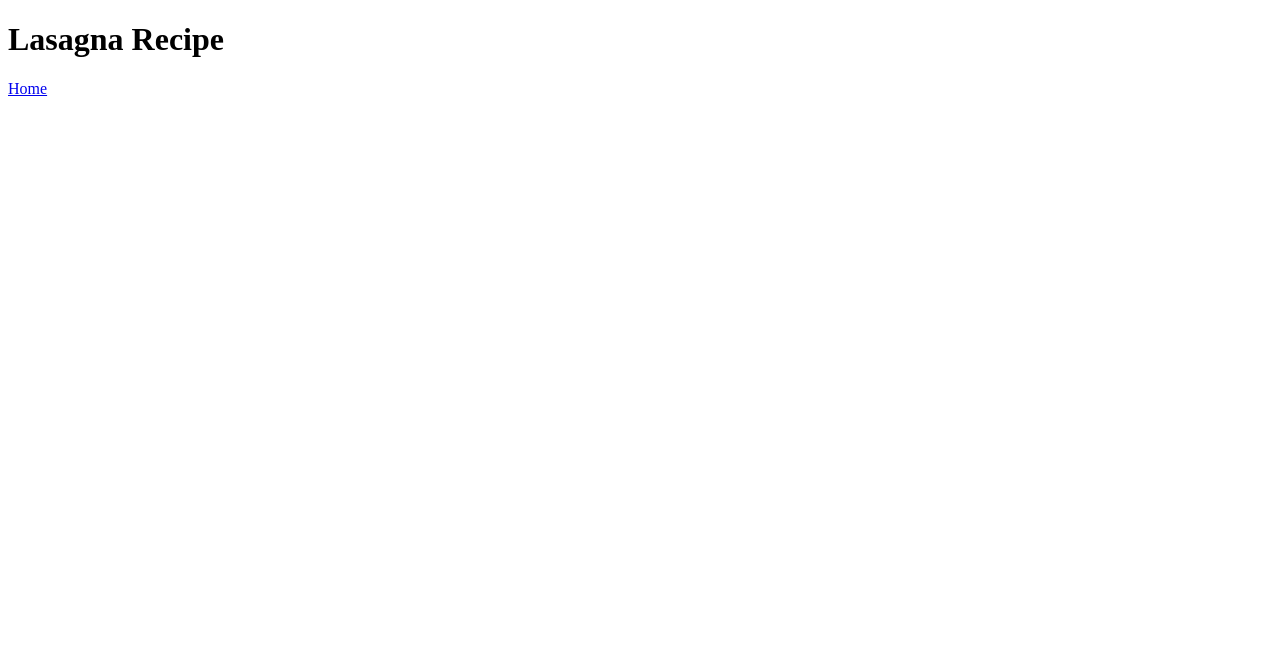
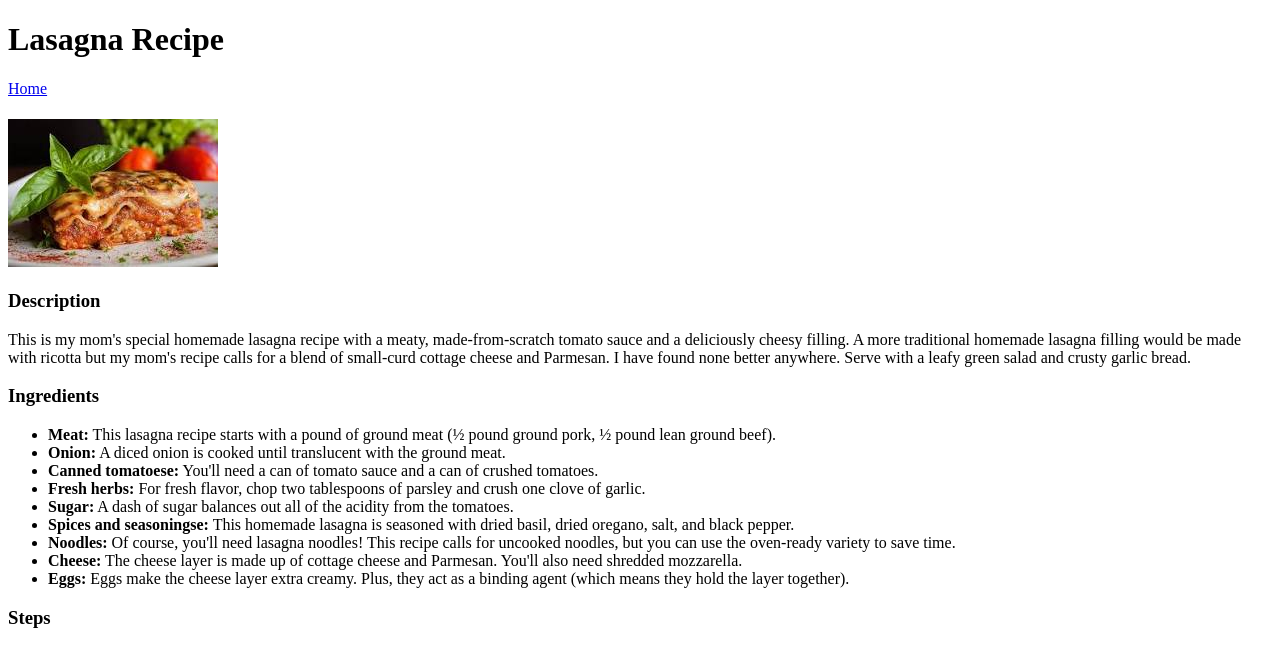
Before and after one commit to Akash-VP4/odin-recipes, a plain HTML site: page recipes/lasagna.html in a window 1280 px wide. Drawn offline with Linux system fonts and the light colour scheme.

Commit message:
recipe page content

```diff
--- a/recipes/lasagna.html
+++ b/recipes/lasagna.html
@@ -11,6 +11,41 @@
 
   <h1>Lasagna Recipe</h1>
   <a href="../index.html">Home</a>
+  <h1></h1>
+
+
+  <img src="../img/lasagna.jpeg" alt="">
+
+  <h3>Description</h3>
+  <p>This is my mom's special homemade lasagna recipe with a meaty, made-from-scratch tomato sauce and a deliciously
+    cheesy filling. A more traditional homemade lasagna filling would be made with ricotta but my mom's recipe calls for
+    a blend of small-curd cottage cheese and Parmesan. I have found none better anywhere. Serve with a leafy green salad
+    and crusty garlic bread.</p>
+
+  <h3>Ingredients</h3>
+  <ul>
+    <li><strong>Meat:</strong> This lasagna recipe starts with a pound of ground meat (½ pound ground pork, ½ pound lean
+      ground beef).</li>
+    <li><strong>Onion:</strong> A diced onion is cooked until translucent with the ground meat.</li>
+    <li><strong>Canned tomatoese:</strong> You'll need a can of tomato sauce and a can of crushed tomatoes.</li>
+    <li><strong>Fresh herbs:</strong> For fresh flavor, chop two tablespoons of parsley and crush one clove of garlic.
+    </li>
+    <li><strong>Sugar:</strong> A dash of sugar balances out all of the acidity from the tomatoes.</li>
+    <li><strong>Spices and seasoningse:</strong> This homemade lasagna is seasoned with dried basil, dried oregano,
+      salt, and black pepper.</li>
+    <li><strong>Noodles:</strong> Of course, you'll need lasagna noodles! This recipe calls for uncooked noodles, but
+      you can use the oven-ready variety
+      to save time.</li>
+    <li><strong>Cheese:</strong> The cheese layer is made up of cottage cheese and Parmesan. You'll also need shredded
+      mozzarella.</li>
+    <li><strong>Eggs:</strong> Eggs make the cheese layer extra creamy. Plus, they act as a binding agent (which means
+      they hold the layer together).</li>
+  </ul>
+
+  <h3>Steps</h3>
+  <ol>
+
+  </ol>
 
 </body>
 
```
